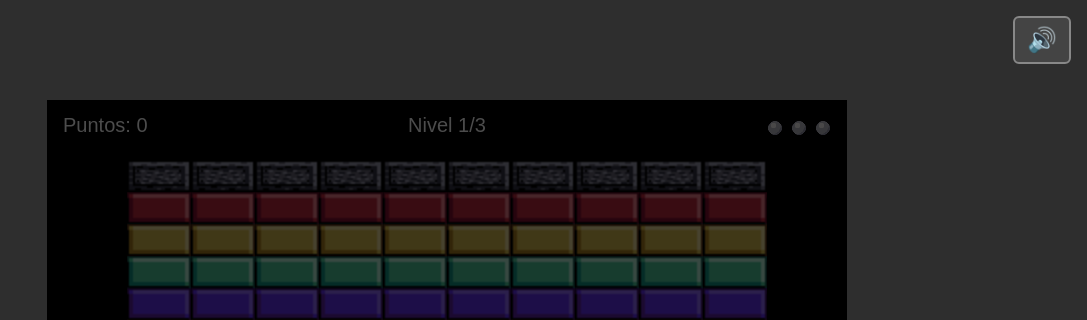
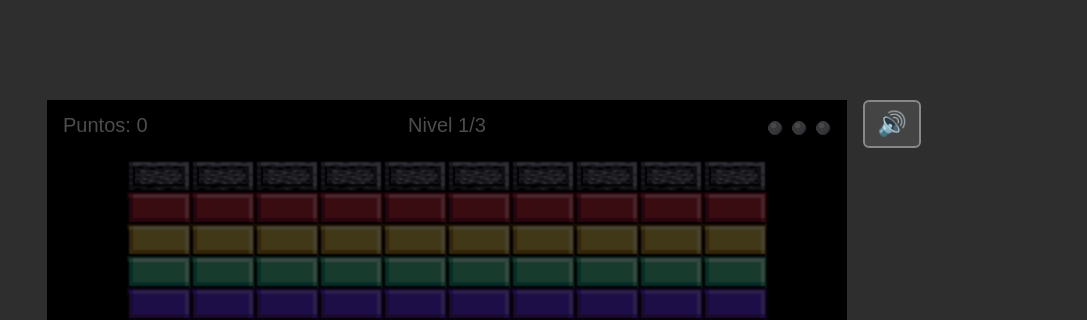
Before and after one commit to lucasfajersztejn/arkanoid-claude, a plain HTML site: page index.html in a window 1280 px wide. Shown: the top 320 px of the page, without its empty margins (193-1280 px from the left). Drawn offline with Linux system fonts and the light colour scheme.

Commit message:
feat: place mute button beside the game area

```diff
--- a/index.html
+++ b/index.html
@@ -10,8 +10,8 @@
   <div id="wrapper">
     <canvas id="game" width="800" height="600"></canvas>
     <div id="overlay" hidden></div>
+    <button id="mute" aria-label="Silenciar sonido">🔊</button>
   </div>
-  <button id="mute" aria-label="Silenciar sonido">🔊</button>
   <script src="assets/spritesheet.js"></script>
   <script src="src/levels.js"></script>
   <script src="src/game.js"></script>
--- a/style.css
+++ b/style.css
@@ -56,9 +56,9 @@ body {
 }
 
 #mute {
-  position: fixed;
-  top: 16px;
-  right: 16px;
+  position: absolute;
+  top: 0;
+  left: calc(100% + 16px);
   padding: 8px 12px;
   font-size: 24px;
   background: #444;
```
